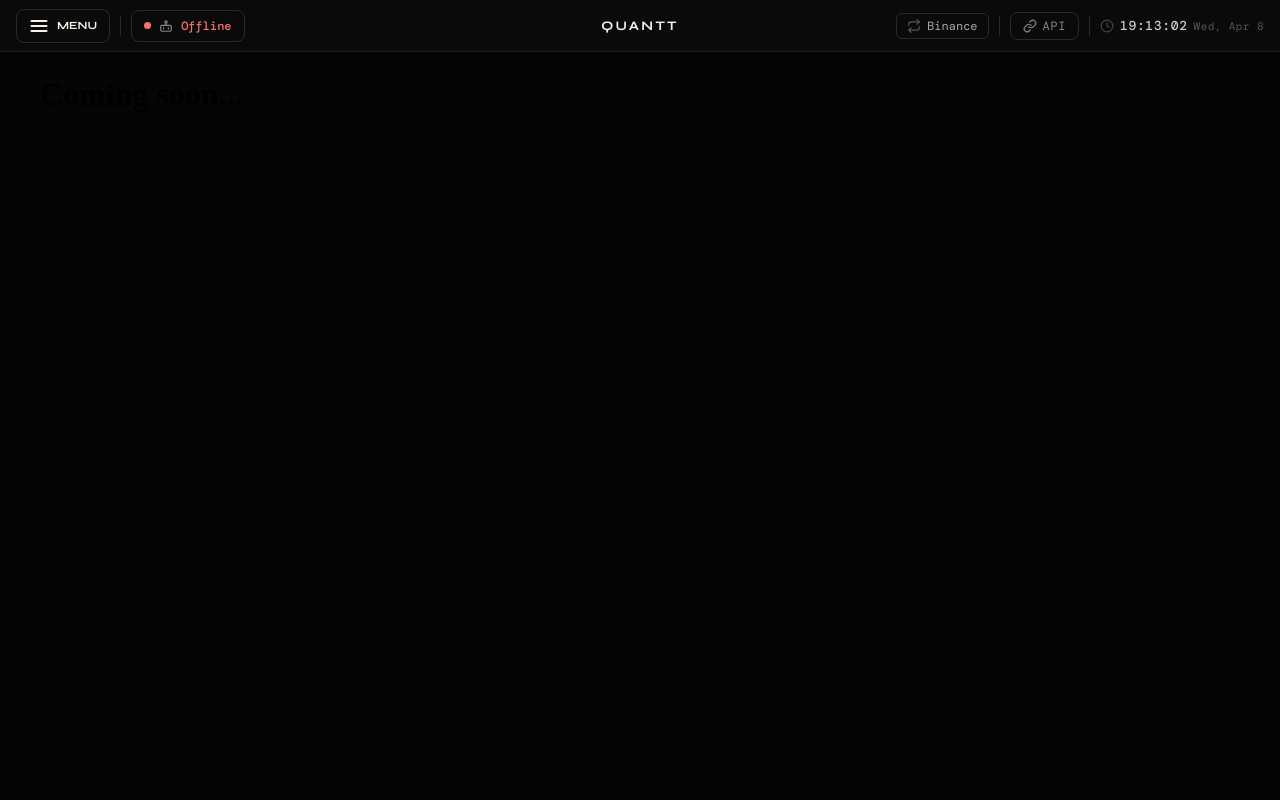
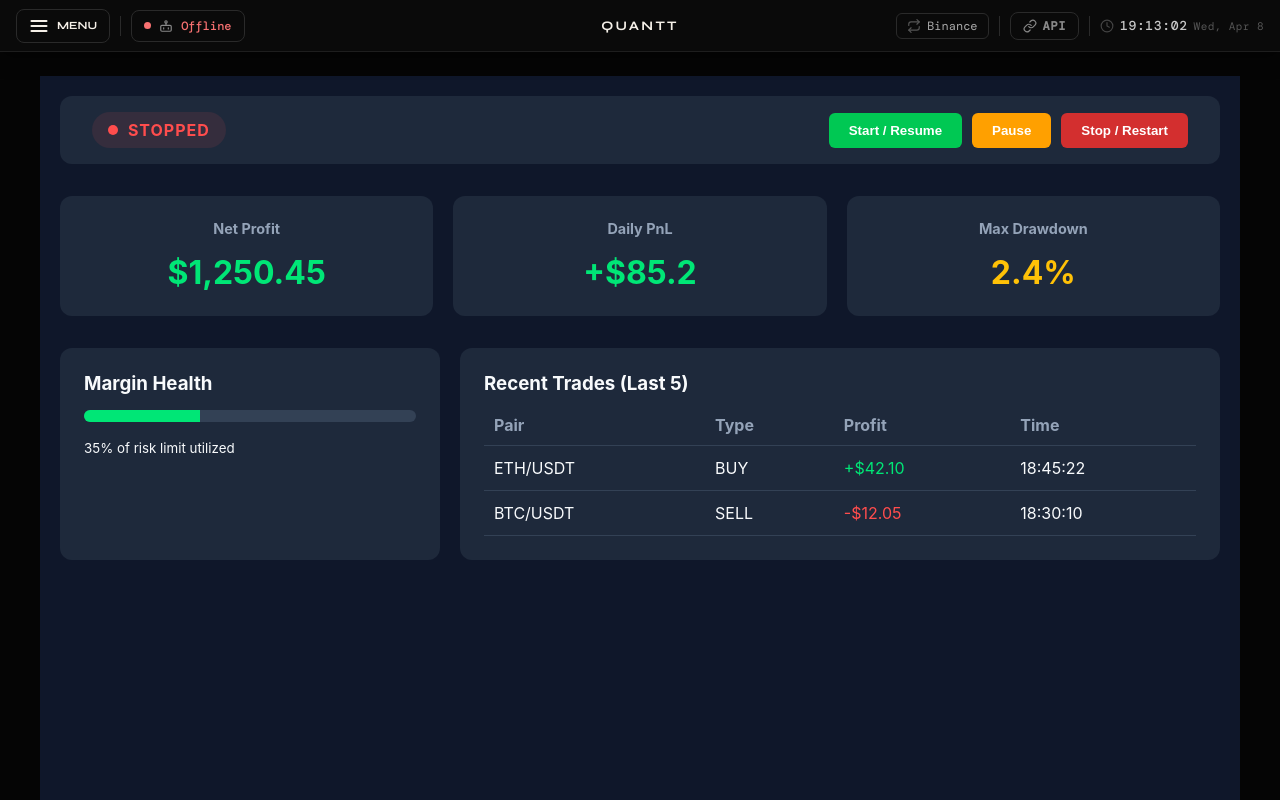
Before and after one commit to THI100/Quantt, a React (Vite) app in the folder quantt-ui/: page / in a window 1280 px wide. Built offline with nearby package versions, Linux system fonts and the light colour scheme.

Commit message:
Home page added, mostly vibecoded.

```diff
--- a/quantt-ui/src/pages/Navigation/Home.tsx
+++ b/quantt-ui/src/pages/Navigation/Home.tsx
@@ -1,9 +1,143 @@
-function Home() {
+import React, { useState, useEffect } from "react";
+import "../localassets/Home.css";
+
+interface Trade {
+  id: string;
+  pair: string;
+  type: "BUY" | "SELL";
+  profit: number;
+  time: string;
+}
+
+export default function Home() {
+  const [status, setStatus] = useState<"Running" | "Paused" | "Stopped">(
+    "Stopped",
+  );
+  const [pnl, setPnl] = useState({ net: 1250.45, today: 85.2, drawdown: 2.4 });
+  const [marginUsage, setMarginUsage] = useState(35);
+  const [trades, setTrades] = useState<Trade[]>([]);
+  const [stopConfirm, setStopConfirm] = useState(false);
+
+  // Simulated Polling Logic
+  useEffect(() => {
+    const interval = setInterval(() => {
+      console.log("Syncing with Bot...");
+    }, 5000);
+    return () => clearInterval(interval);
+  }, []);
+
+  function handleAction(action: string) {
+    if (action === "stop" && !stopConfirm) {
+      setStopConfirm(true);
+      setTimeout(() => setStopConfirm(false), 3000);
+      return;
+    }
+
+    console.log(`Executing: POST /bot/${action}`);
+
+    if (action === "start") setStatus("Running");
+    if (action === "pause") setStatus("Paused");
+    if (action === "stop") {
+      setStatus("Stopped");
+      setStopConfirm(false);
+    }
+  }
+
   return (
-    <>
-      <h1>Coming soon...</h1>
-    </>
+    <div className="container">
+      {/* 1. TOP BAR: KILL SWITCH & STATUS */}
+      <header className="topBar">
+        <div className={`statusBadge ${status.toLowerCase()}`}>
+          <span className="pulseDot"></span>
+          {status}
+        </div>
+
+        <div className="buttonGroup">
+          <button className="btnStart" onClick={() => handleAction("start")}>
+            Start / Resume
+          </button>
+
+          <button className="btnPause" onClick={() => handleAction("pause")}>
+            Pause
+          </button>
+
+          <button
+            className={`btnStop ${stopConfirm ? "confirming" : ""}`}
+            onClick={() => handleAction("stop")}
+          >
+            {stopConfirm ? "Confirm STOP?" : "Stop / Restart"}
+          </button>
+        </div>
+      </header>
+
+      {/* 2. MIDDLE SECTION: PERFORMANCE SNAPSHOT */}
+      <section className="performanceGrid">
+        <div className="card">
+          <h3>Net Profit</h3>
+          <p className={pnl.net >= 0 ? "positive" : "negative"}>
+            ${pnl.net.toLocaleString(undefined, { minimumFractionDigits: 2 })}
+          </p>
+        </div>
+        <div className="card">
+          <h3>Daily PnL</h3>
+          <p className={pnl.today >= 0 ? "positive" : "negative"}>
+            +${pnl.today.toLocaleString()}
+          </p>
+        </div>
+        <div className="card">
+          <h3>Max Drawdown</h3>
+          <p className="warningText">{pnl.drawdown}%</p>
+        </div>
+      </section>
+
+      {/* 3. BOTTOM SECTION: LIVE ACTIVITY FEED */}
+      <section className="bottomSection">
+        <div className="marginCard">
+          <h3>Margin Health</h3>
+          <div className="progressBarBg">
+            <div
+              className="progressBarFill"
+              style={{
+                width: `${marginUsage}%`,
+                backgroundColor: marginUsage > 80 ? "#ff4d4d" : "#00e676",
+              }}
+            ></div>
+          </div>
+          <small>{marginUsage}% of risk limit utilized</small>
+        </div>
+
+        <div className="tradesWidget">
+          <h3>Recent Trades (Last 5)</h3>
+          <table className="tradeTable">
+            <thead>
+              <tr>
+                <th>Pair</th>
+                <th>Type</th>
+                <th>Profit</th>
+                <th>Time</th>
+              </tr>
+            </thead>
+            <tbody>
+              <tr>
+                <td>ETH/USDT</td>
+                <td>
+                  <span className="buyTag">BUY</span>
+                </td>
+                <td className="positive">+$42.10</td>
+                <td>18:45:22</td>
+              </tr>
+              <tr>
+                <td>BTC/USDT</td>
+                <td>
+                  <span className="sellTag">SELL</span>
+                </td>
+                <td className="negative">-$12.05</td>
+                <td>18:30:10</td>
+              </tr>
+            </tbody>
+          </table>
+        </div>
+      </section>
+    </div>
   );
 }
-
-export default Home;
--- /dev/null
+++ b/quantt-ui/src/pages/localassets/Home.css
@@ -0,0 +1,191 @@
+.container {
+    padding: 20px;
+    background-color: #0f172a;
+    color: #f8fafc;
+    min-height: 100vh;
+    font-family: "Inter", sans-serif;
+}
+
+/* Top Bar */
+.topBar {
+    display: flex;
+    justify-content: space-between;
+    align-items: center;
+    background: #1e293b;
+    padding: 1rem 2rem;
+    border-radius: 12px;
+    margin-bottom: 2rem;
+}
+
+.statusBadge {
+    display: flex;
+    align-items: center;
+    gap: 10px;
+    font-weight: bold;
+    padding: 8px 16px;
+    border-radius: 20px;
+    text-transform: uppercase;
+    letter-spacing: 1px;
+}
+
+.running {
+    background: rgba(0, 230, 118, 0.1);
+    color: #00e676;
+}
+.paused {
+    background: rgba(255, 193, 7, 0.1);
+    color: #ffc107;
+}
+.stopped {
+    background: rgba(255, 77, 77, 0.1);
+    color: #ff4d4d;
+}
+
+.pulseDot {
+    width: 10px;
+    height: 10px;
+    background-color: currentColor;
+    border-radius: 50%;
+}
+
+.running .pulseDot {
+    animation: pulse 1.5s infinite;
+}
+
+@keyframes pulse {
+    0% {
+        transform: scale(0.95);
+        box-shadow: 0 0 0 0 rgba(0, 230, 118, 0.7);
+    }
+    70% {
+        transform: scale(1);
+        box-shadow: 0 0 0 10px rgba(0, 230, 118, 0);
+    }
+    100% {
+        transform: scale(0.95);
+        box-shadow: 0 0 0 0 rgba(0, 230, 118, 0);
+    }
+}
+
+/* Buttons */
+.buttonGroup {
+    display: flex;
+    gap: 10px;
+}
+button {
+    padding: 10px 20px;
+    border: none;
+    border-radius: 6px;
+    cursor: pointer;
+    font-weight: 600;
+    transition: transform 0.1s;
+}
+
+.btnStart {
+    background: #00c853;
+    color: white;
+}
+.btnPause {
+    background: #ffa000;
+    color: white;
+}
+.btnStop {
+    background: #d32f2f;
+    color: white;
+}
+.btnStop.confirming {
+    background: #ff1744;
+    animation: shake 0.2s infinite;
+}
+
+/* Performance Snapshot */
+.performanceGrid {
+    display: grid;
+    grid-template-columns: repeat(auto-fit, minmax(250px, 1fr));
+    gap: 20px;
+    margin-bottom: 2rem;
+}
+
+.card {
+    background: #1e293b;
+    padding: 1.5rem;
+    border-radius: 12px;
+    text-align: center;
+}
+
+.card h3 {
+    color: #94a3b8;
+    font-size: 0.9rem;
+    margin-bottom: 1rem;
+}
+.card p {
+    font-size: 2rem;
+    font-weight: bold;
+    margin: 0;
+}
+
+.positive {
+    color: #00e676;
+}
+.negative {
+    color: #ff4d4d;
+}
+.warningText {
+    color: #ffc107;
+}
+
+/* Bottom Section */
+.bottomSection {
+    display: grid;
+    grid-template-columns: 1fr 2fr;
+    gap: 20px;
+}
+
+.marginCard,
+.tradesWidget {
+    background: #1e293b;
+    padding: 1.5rem;
+    border-radius: 12px;
+}
+
+.progressBarBg {
+    background: #334155;
+    height: 12px;
+    border-radius: 6px;
+    margin: 15px 0;
+    overflow: hidden;
+}
+
+.progressBarFill {
+    height: 100%;
+    transition: width 0.5s ease;
+}
+
+.tradeTable {
+    width: 100%;
+    border-collapse: collapse;
+    margin-top: 10px;
+}
+
+.tradeTable th {
+    text-align: left;
+    color: #94a3b8;
+    padding: 10px;
+    border-bottom: 1px solid #334155;
+}
+.tradeTable td {
+    padding: 12px 10px;
+    border-bottom: 1px solid #334155;
+}
+
+@keyframes shake {
+    0% {
+        transform: translateX(0);
+    }
+    25% {
+        transform: translateX(2px);
+    }
+    75% {
+        transform: translateX(-2px);
+    }
+}
```
Also changed, not shown: 1 other file (tests, documents, lock files or other folders).
